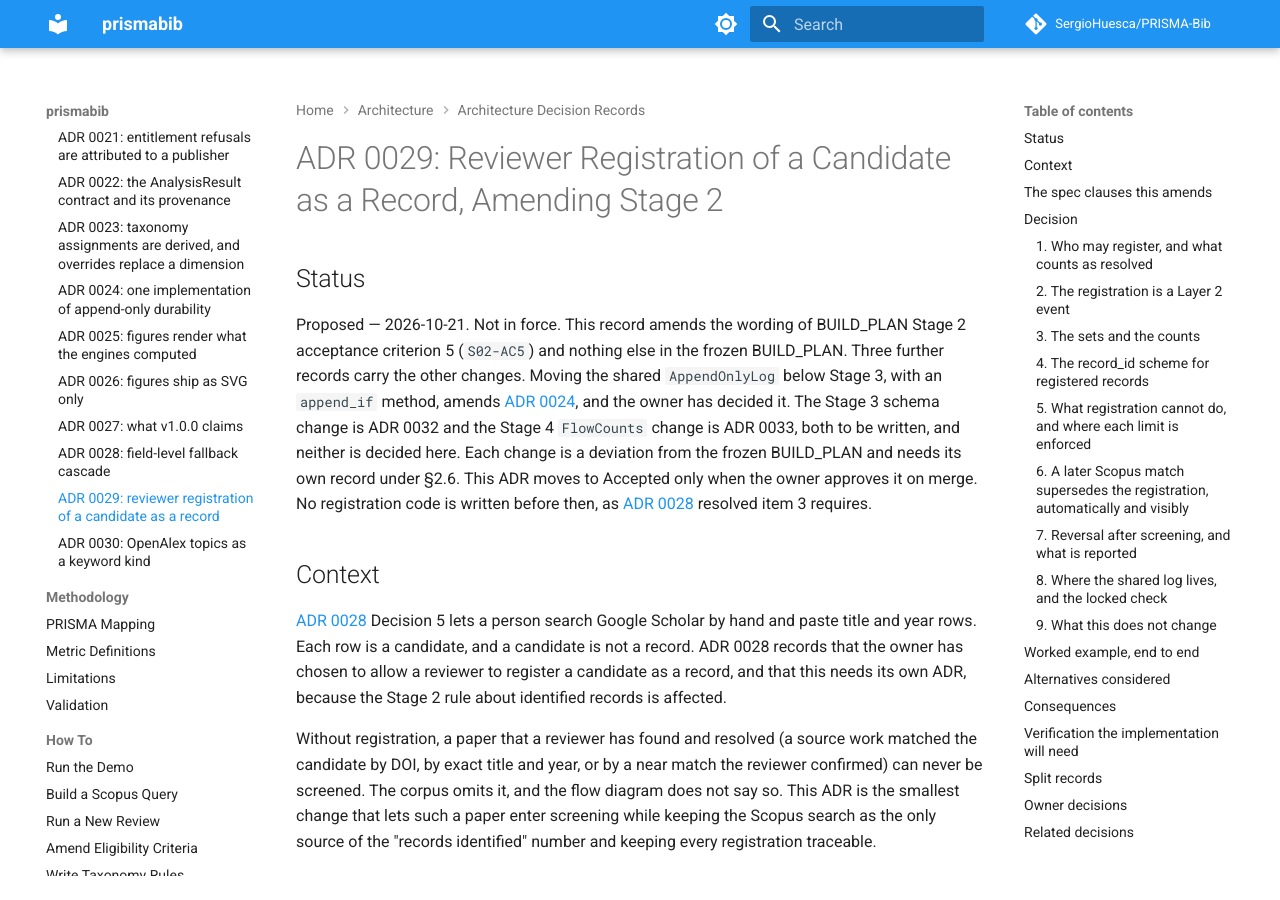
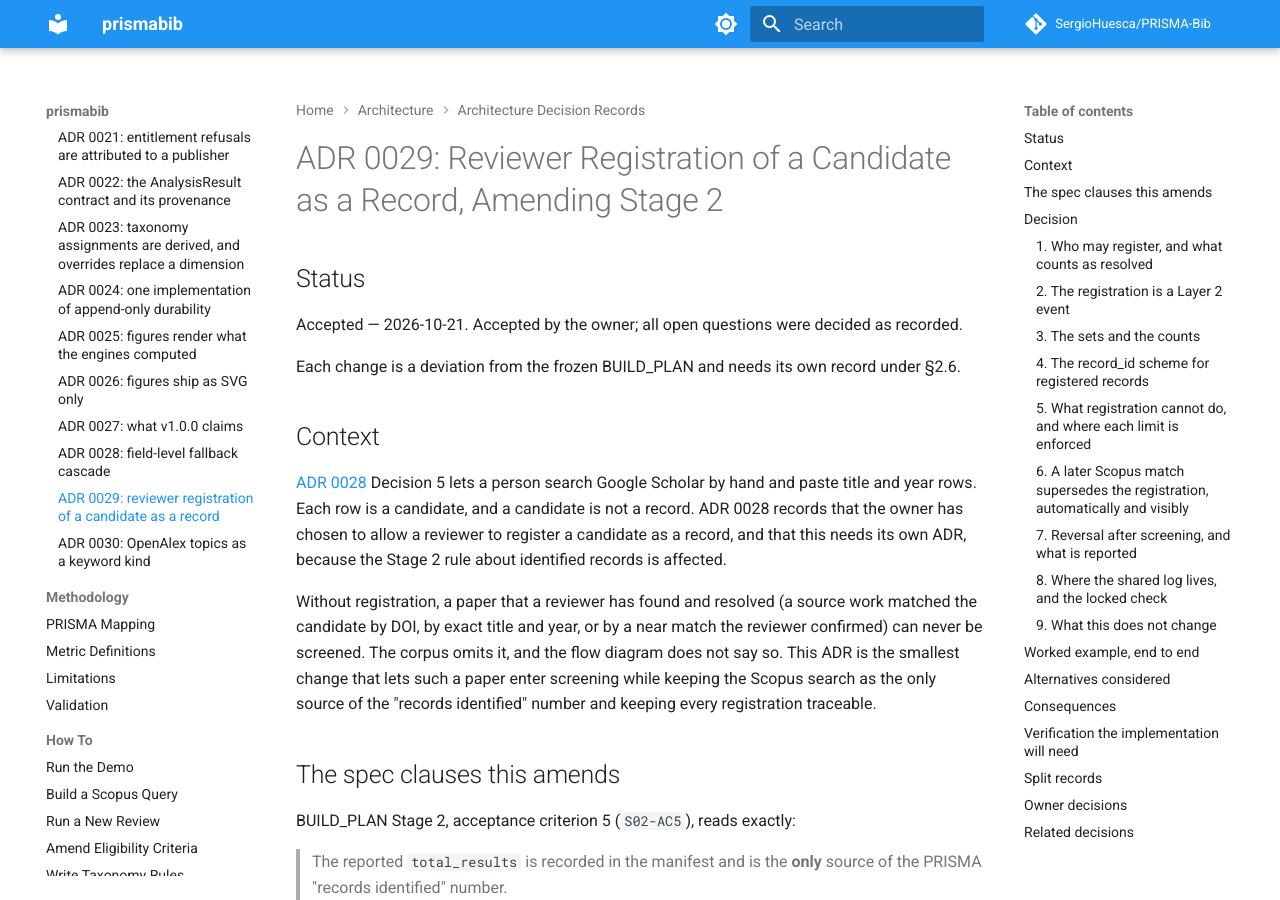
Before and after one commit to SergioHuesca/PRISMA-Bib, an MkDocs documentation site: the page built from docs/architecture/adr/0029-reviewer-registration-of-a-candidate-as-a-record.md, in a window 1280 px wide and 900 px high. Built offline with MkDocs 1.6.1 and Material for MkDocs 9.7.7, drawn with Linux system fonts in a browser that asks for light colours; comment, search, counter and statistics services are not loaded.

Commit message:
docs(adr): accept 0029 reviewer registration of a candidate as a record
The owner accepted ADR 0029 on 2026-10-21. All open questions were decided
as recorded in the Owner decisions section.

Co-Authored-By: Claude Haiku 5.5 <noreply@anthropic.com>
Claude-Session: https://claude.ai/code/session_01QjNadz7h2UAZ2C2xhuaY8z

```diff
--- a/docs/architecture/adr/0029-reviewer-registration-of-a-candidate-as-a-record.md
+++ b/docs/architecture/adr/0029-reviewer-registration-of-a-candidate-as-a-record.md
@@ -2,7 +2,9 @@
 
 ## Status
 
-Proposed — 2026-10-21. Not in force. This record amends the wording of BUILD_PLAN Stage 2 acceptance criterion 5 (`S02-AC5`) and nothing else in the frozen BUILD_PLAN. Three further records carry the other changes. Moving the shared `AppendOnlyLog` below Stage 3, with an `append_if` method, amends [ADR 0024](0024-one-implementation-of-append-only-durability.md), and the owner has decided it. The Stage 3 schema change is ADR 0032 and the Stage 4 `FlowCounts` change is ADR 0033, both to be written, and neither is decided here. Each change is a deviation from the frozen BUILD_PLAN and needs its own record under §2.6. This ADR moves to Accepted only when the owner approves it on merge. No registration code is written before then, as [ADR 0028](0028-field-level-fallback-cascade.md) resolved item 3 requires.
+Accepted — 2026-10-21. Accepted by the owner; all open questions were decided as recorded.
+
+Each change is a deviation from the frozen BUILD_PLAN and needs its own record under §2.6.
 
 ## Context
 
```
